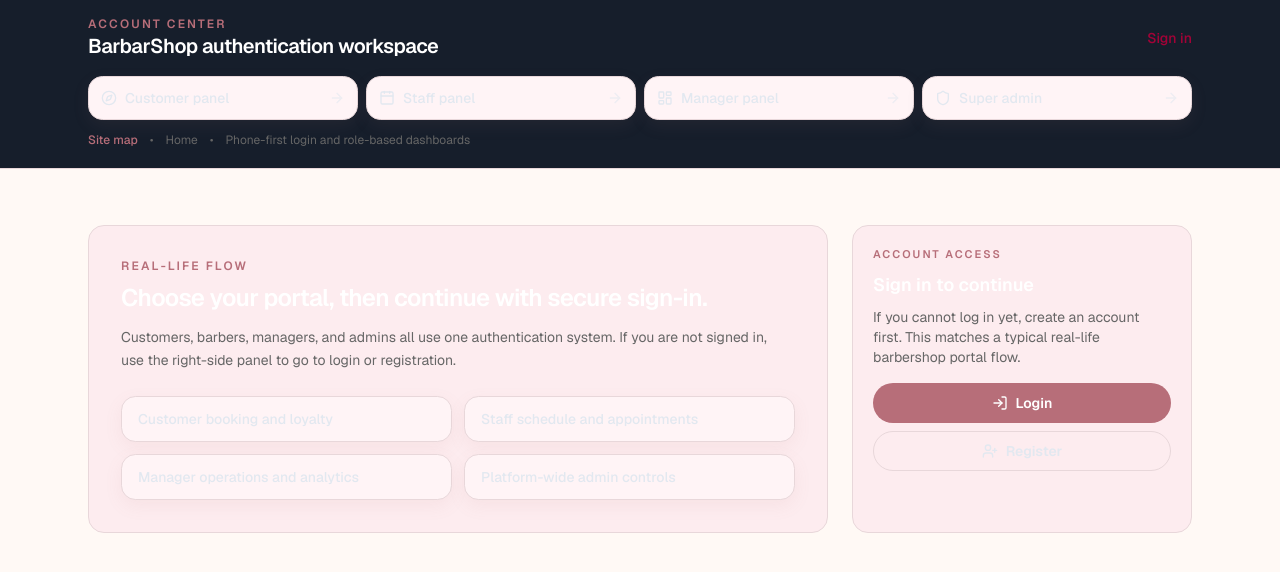
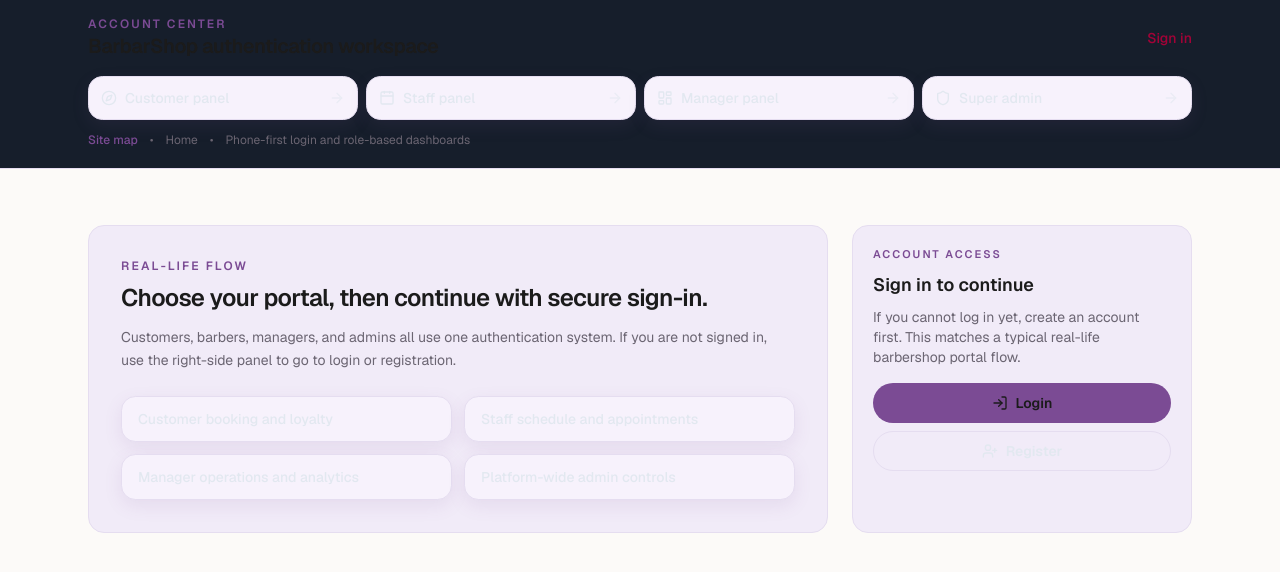
Before and after one commit to gsplugins/salon-app, a Next.js app in the folder frontend/: page /app in a window 1280 px wide. Shown: the top 572 px of the page. Built offline with nearby package versions, Linux system fonts and the light colour scheme.

Commit message:
improve design

```diff
--- a/frontend/app/app/auth-portal.tsx
+++ b/frontend/app/app/auth-portal.tsx
@@ -2,7 +2,7 @@
 
 import Link from "next/link";
 import { useRouter } from "next/navigation";
-import { ArrowRight, Eye, EyeOff, Loader2, Sparkles, Store } from "lucide-react";
+import { ArrowRight, Eye, EyeOff, Loader2, LogIn, Sparkles, Store, UserPlus } from "lucide-react";
 import { useCallback, useEffect, useState } from "react";
 import { authJson, fetchAuthMe, formatApiError, type ApiErrorBody, type AuthMePayload } from "@/lib/auth-api";
 import { broadcastSalonAuthChange } from "@/lib/auth-events";
@@ -30,7 +30,7 @@ function slugifyShopSlug(input: string): string {
 function SectionCard(props: { title: string; subtitle: string; children: React.ReactNode }) {
   const { title, subtitle, children } = props;
   return (
-    <section className="section-wrap p-6">
+    <section className="section-wrap p-6 shadow-sm">
       <h2 className="text-lg font-semibold text-white">{title}</h2>
       <p className="mt-1 text-sm text-slate-300">{subtitle}</p>
       <div className="mt-5">{children}</div>
@@ -414,7 +414,8 @@ export function AuthPortal({ initialTab = "login" }: { initialTab?: Tab }) {
       ) : null}
 
       <div className="section-wrap p-4 sm:p-6">
-        <div className="mb-5 flex flex-wrap gap-2 border-b border-slate-800 pb-4">
+        <div className="mb-6 rounded-2xl border border-slate-800 bg-[#f7f2fc] p-1.5">
+          <div className="grid grid-cols-2 gap-1">
           <button
             type="button"
             onClick={() => {
@@ -422,12 +423,13 @@ export function AuthPortal({ initialTab = "login" }: { initialTab?: Tab }) {
               setLoginView("login");
               setNotice(null);
             }}
-            className={`min-h-10 rounded-full px-4 py-2 text-sm font-semibold transition ${
+            className={`inline-flex min-h-10 items-center justify-center gap-2 rounded-xl px-4 py-2 text-sm font-semibold transition ${
               mode === "login"
                 ? "bg-blue-500 text-white shadow-sm"
-                : "bg-slate-900 text-slate-300 hover:bg-slate-800"
+                : "text-slate-400 hover:bg-white/80"
             }`}
           >
+            <LogIn className="h-4 w-4" aria-hidden />
             Login
           </button>
           <button
@@ -436,14 +438,16 @@ export function AuthPortal({ initialTab = "login" }: { initialTab?: Tab }) {
               setMode("register");
               setNotice(null);
             }}
-            className={`min-h-10 rounded-full px-4 py-2 text-sm font-semibold transition ${
+            className={`inline-flex min-h-10 items-center justify-center gap-2 rounded-xl px-4 py-2 text-sm font-semibold transition ${
               mode === "register"
                 ? "bg-blue-500 text-white shadow-sm"
-                : "bg-slate-900 text-slate-300 hover:bg-slate-800"
+                : "text-slate-400 hover:bg-white/80"
             }`}
           >
+            <UserPlus className="h-4 w-4" aria-hidden />
             Registration
           </button>
+          </div>
         </div>
 
         {mode === "login" && loginView === "login" ? (
@@ -489,9 +493,14 @@ export function AuthPortal({ initialTab = "login" }: { initialTab?: Tab }) {
               <button
                 type="submit"
                 disabled={busy}
-                className="w-full min-h-11 rounded-full bg-blue-500 px-4 py-3 text-sm font-semibold text-white shadow-sm hover:bg-blue-400 disabled:opacity-60"
+                className="inline-flex w-full min-h-11 items-center justify-center gap-2 rounded-full bg-blue-500 px-4 py-3 text-sm font-semibold text-white shadow-sm hover:bg-blue-400 disabled:opacity-60"
               >
-                {busy ? "Signing in..." : "Sign in"}
+                {busy ? "Signing in..." : (
+                  <>
+                    <ArrowRight className="h-4 w-4" aria-hidden />
+                    Sign in
+                  </>
+                )}
               </button>
               <p className="text-center text-xs text-slate-400">
                 New here?{" "}
--- a/frontend/app/globals.css
+++ b/frontend/app/globals.css
@@ -1,14 +1,15 @@
 @import "tailwindcss";
 
 :root {
-  --background: #fff9f5;
-  --foreground: #222222;
-  --surface: #fdecef;
-  --surface-elevated: #fff4f6;
-  --border: #e8d7da;
-  --brand-primary: #b76e79;
-  --brand-primary-hover: #9f5965;
-  --paragraph: #666666;
+  --background: #fcfaf8;
+  --foreground: #1b1b1b;
+  --surface: #f1ebf8;
+  --surface-elevated: #f7f2fc;
+  --border: #e5ddf0;
+  --brand-primary: #7b4b94;
+  --brand-primary-hover: #64397d;
+  --brand-glow: #c8a9e0;
+  --paragraph: #6b6572;
 }
 
 @theme inline {
@@ -43,12 +44,12 @@ textarea:disabled {
 .glass-card {
   background: var(--surface);
   border: 1px solid var(--border);
-  box-shadow: 0 12px 28px rgba(183, 110, 121, 0.12);
+  box-shadow: 0 12px 28px rgba(123, 75, 148, 0.14);
 }
 
 .neon-border {
   border: 1px solid var(--border);
-  box-shadow: 0 0 0 1px rgba(183, 110, 121, 0.12);
+  box-shadow: 0 0 0 1px rgba(200, 169, 224, 0.35);
 }
 
 .section-wrap {
@@ -61,7 +62,7 @@ textarea:disabled {
   border: 1px solid var(--border);
   background: var(--surface-elevated);
   border-radius: 0.9rem;
-  box-shadow: 0 6px 18px rgba(183, 110, 121, 0.08);
+  box-shadow: 0 6px 18px rgba(123, 75, 148, 0.1);
 }
 
 .fade-up {
@@ -132,10 +133,12 @@ textarea:disabled {
 /* Brand palette mappings for common utility classes used across pages. */
 .bg-blue-500 {
   background-color: var(--brand-primary) !important;
+  color: #fcfaf8 !important;
 }
 
 .hover\:bg-blue-400:hover {
   background-color: var(--brand-primary-hover) !important;
+  color: #fcfaf8 !important;
 }
 
 .text-blue-300,
@@ -154,6 +157,10 @@ textarea:disabled {
 }
 
 .text-slate-100 {
+  color: var(--foreground) !important;
+}
+
+.text-white {
   color: var(--foreground) !important;
 }
 
--- a/frontend/app/page.tsx
+++ b/frontend/app/page.tsx
@@ -92,11 +92,11 @@ export default async function Home() {
 
       <main>
         <section
-          className="relative overflow-hidden border-b border-slate-800 bg-[#FDECEF]"
+          className="relative overflow-hidden border-b border-slate-800 bg-[#F1EBF8]"
           aria-labelledby="hero-heading"
         >
           <div
-            className="pointer-events-none absolute -right-24 -top-24 h-72 w-72 rounded-full bg-[#B76E79]/20 blur-3xl"
+            className="pointer-events-none absolute -right-24 -top-24 h-72 w-72 rounded-full bg-[#C8A9E0]/30 blur-3xl"
             aria-hidden
           />
           <div className="relative mx-auto max-w-6xl px-4 pb-20 pt-16 sm:px-6 sm:pb-28 sm:pt-24">
@@ -132,7 +132,7 @@ export default async function Home() {
         <FeaturedShopsSection />
 
         <section
-          className="border-y border-slate-800 bg-[#FFF4F6]"
+          className="border-y border-slate-800 bg-[#F1EBF8]"
           aria-labelledby="how-heading"
         >
           <div className="mx-auto max-w-6xl px-4 py-14 sm:px-6">
@@ -233,7 +233,7 @@ export default async function Home() {
 
         <section
           id="visit"
-          className="border-y border-slate-800 bg-[#FFF4F6]"
+          className="border-y border-slate-800 bg-[#F1EBF8]"
         >
           <div className="mx-auto grid max-w-6xl gap-10 px-4 py-16 sm:grid-cols-2 sm:px-6 sm:py-20">
             <div>
@@ -328,7 +328,7 @@ export default async function Home() {
           className="mx-auto max-w-6xl scroll-mt-20 px-4 py-16 sm:px-6 sm:py-24"
           aria-labelledby="book-heading"
         >
-          <div className="rounded-3xl border border-slate-800 bg-gradient-to-br from-[#FDECEF] to-[#FFF9F5] px-8 py-12 text-center shadow-lg sm:px-12">
+          <div className="rounded-3xl border border-slate-800 bg-gradient-to-br from-[#F1EBF8] to-[#FCFAF8] px-8 py-12 text-center shadow-lg sm:px-12">
             <h2
               id="book-heading"
               className="text-2xl font-semibold tracking-tight text-white sm:text-3xl"
@@ -363,7 +363,7 @@ export default async function Home() {
         </section>
       </main>
 
-      <footer className="border-t border-slate-800 bg-[#FDECEF]">
+      <footer className="border-t border-slate-800 bg-[#F1EBF8]">
         <div className="mx-auto max-w-6xl px-4 py-10 sm:px-6">
           <div className="flex flex-col gap-6 sm:flex-row sm:items-center sm:justify-between">
             <p className="text-sm text-slate-400">
--- a/frontend/components/public-header.tsx
+++ b/frontend/components/public-header.tsx
@@ -8,7 +8,7 @@ type Props = {
 
 export function PublicHeader({ showMarketingNav }: Props) {
   return (
-    <header className="sticky top-0 z-30 border-b border-slate-800 bg-[#FFF4F6]/95 backdrop-blur-md">
+    <header className="sticky top-0 z-30 border-b border-slate-800 bg-[#F1EBF8]/95 backdrop-blur-md">
       <div className="mx-auto flex max-w-6xl flex-wrap items-center justify-between gap-x-4 gap-y-2 px-4 py-3 sm:px-6">
         <div className="flex min-w-0 flex-1 items-center gap-6">
           <Link href="/" className="shrink-0 text-lg font-bold tracking-tight text-slate-100">
```
